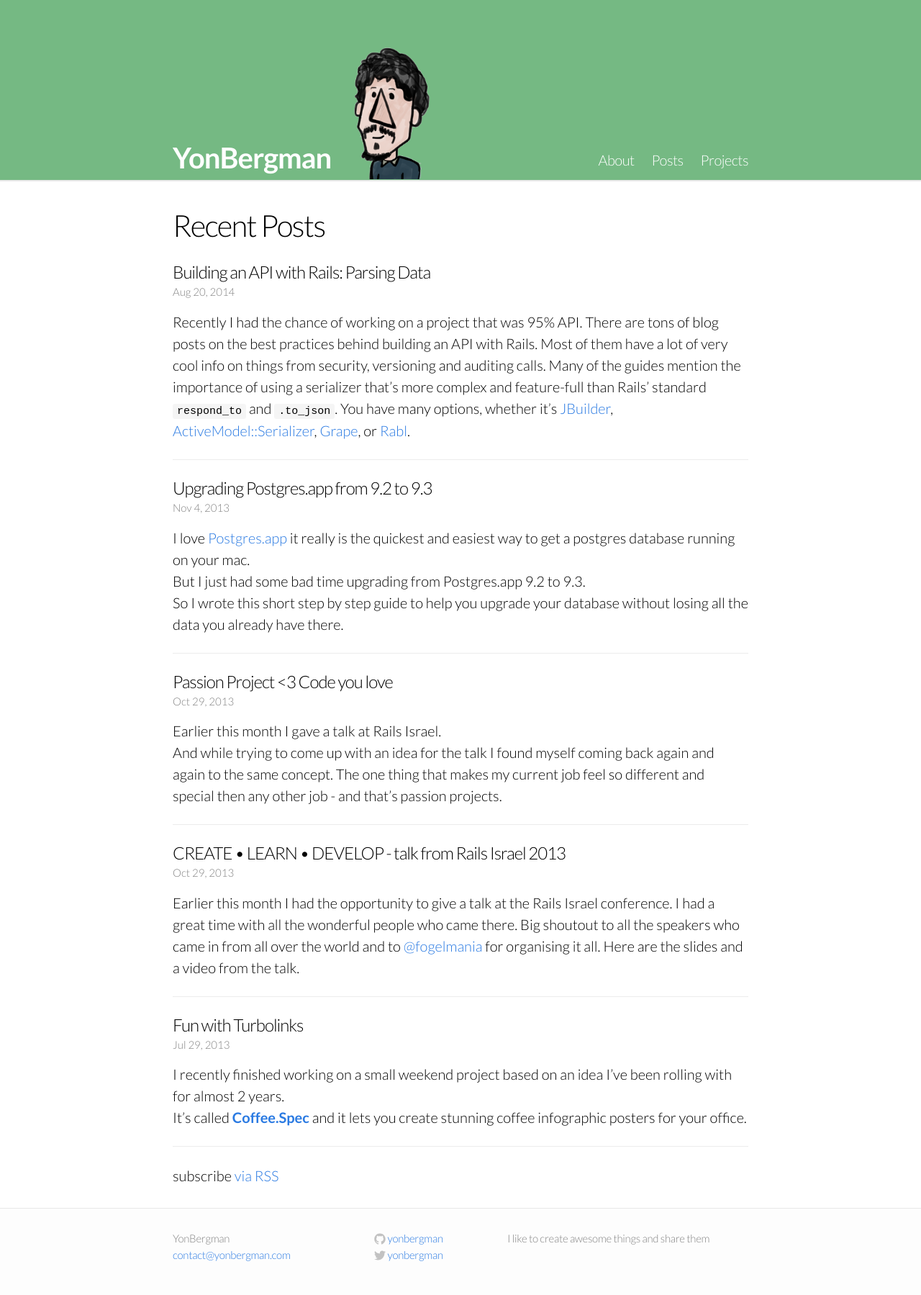
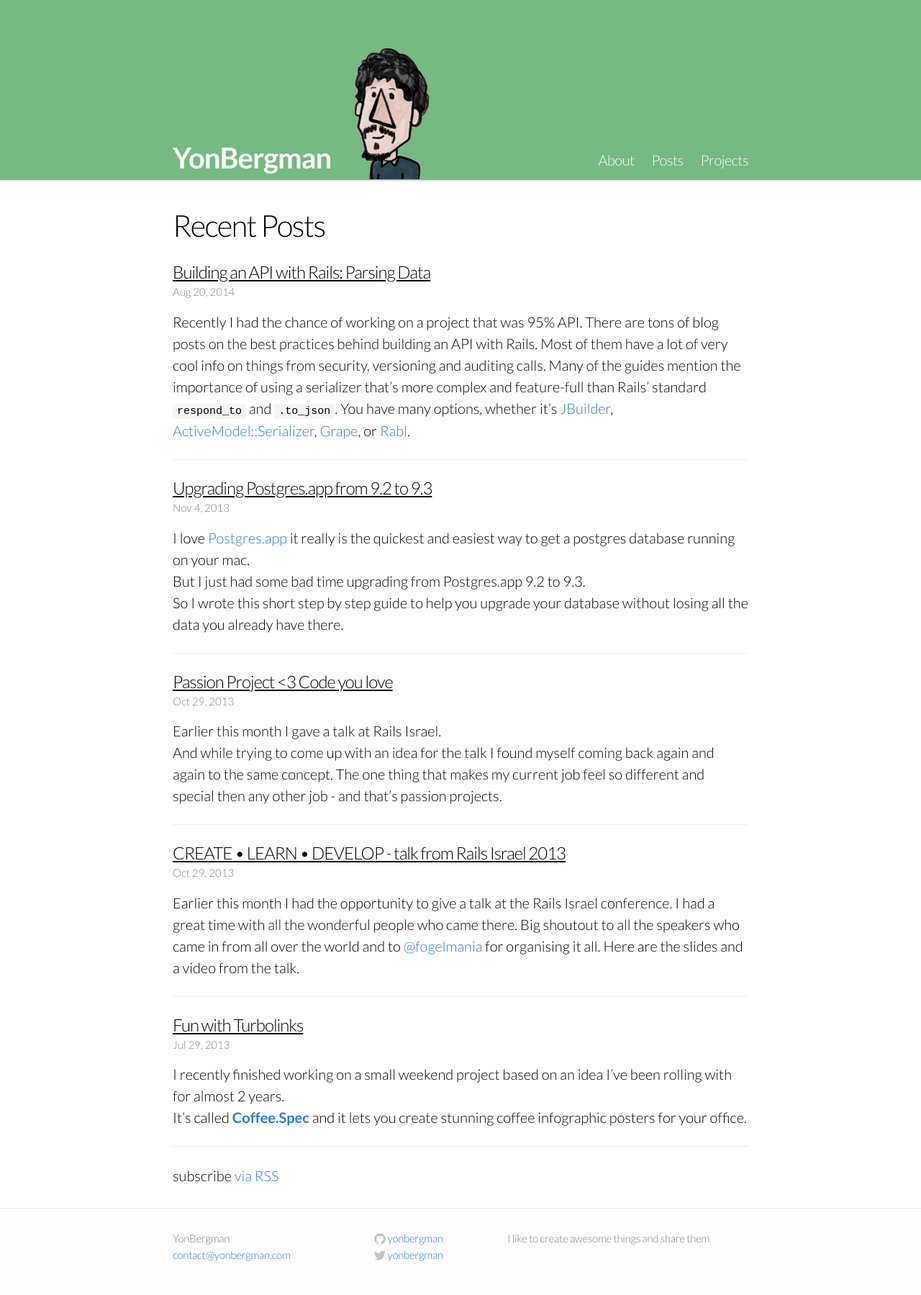
Before and after one commit to yonbergman/blog, a Jekyll site: the page built from index.html, in a window 1280 px wide. Shown: the whole page at 72% size. Built offline with Jekyll 4.4.1, drawn with Linux system fonts in a browser that asks for light colours; Markdown is read by kramdown in place of the engine named in the settings.

Commit message:
adde dunder line

```diff
--- a/css/main.scss
+++ b/css/main.scss
@@ -242,6 +242,10 @@
   }
   .post-link {
     color: black;
+    text-decoration: underline;
+    &:hover{
+      text-decoration: none;
+    }
   }
   .post-excerpt{
     color: black;
```
